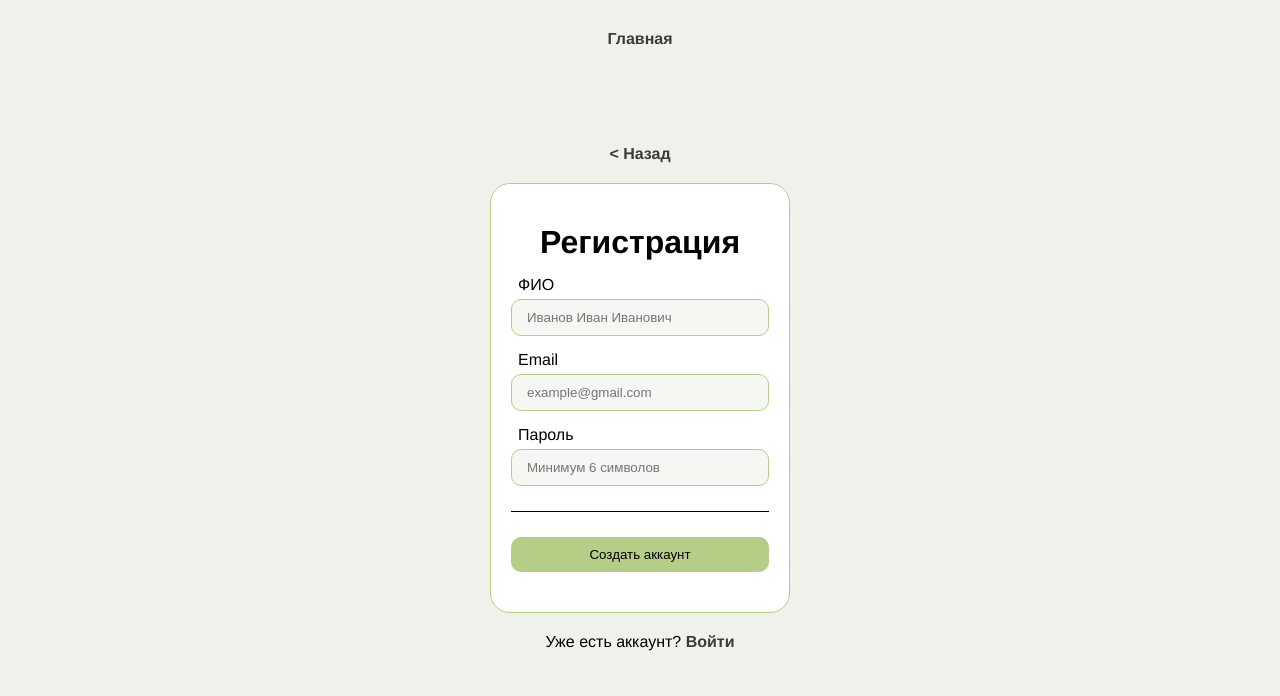
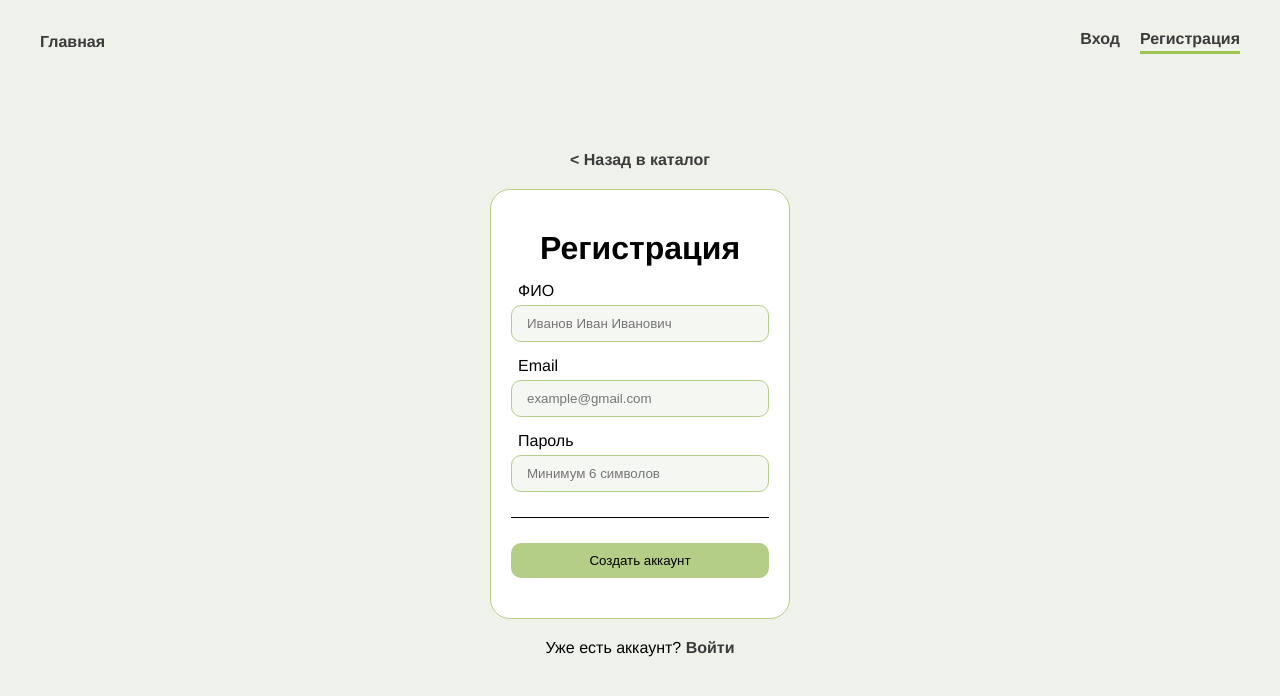
Before and after one commit to asikrr/vue_task4, a Vue app: page /signup in a window 1280 px wide. Shown: the top 696 px of the page. Built offline with nearby package versions, Linux system fonts and the light colour scheme.

Commit message:
navigation design improved

```diff
--- a/src/App.vue
+++ b/src/App.vue
@@ -1,10 +1,23 @@
 <template>
+  <div class="wrapper">
     <nav>
+      <div class="nav-links">
         <router-link to="/">Главная</router-link>
         <router-link v-if="isAuthenticated" to="/cart">Корзина</router-link>
         <router-link v-if="isAuthenticated" to="/orders">Оформленные заказы</router-link>
+      </div>
+      <div class="nav-auth">
+        <div v-if="!isLoggedIn">
+          <router-link to="/login">Вход</router-link>
+          <router-link to="/signup">Регистрация</router-link>
+        </div>
+        <div v-else>
+          <button @click="logout" class="danger-button">Выйти</button>
+        </div>
+      </div>
     </nav>
     <router-view/>
+  </div>
 </template>
 
 <style>
@@ -25,8 +38,28 @@ body {
   text-align: center;
 }
 
+.wrapper {
+  max-width: 1200px;
+  margin: auto;
+  display: flex;
+  flex-direction: column;
+}
+
 nav {
-  padding: 30px;
+  padding: 30px 0;
+  display: flex;
+  align-items: center;
+  justify-content: space-between;
+}
+
+.nav-links {
+  display: flex;
+  gap: 20px;
+}
+
+.nav-auth > div {
+  display: flex;
+  gap: 20px;
 }
 
 a {
@@ -43,6 +76,27 @@ nav a.router-link-exact-active {
   border-bottom: 3px solid #9cc54f;
   padding-bottom: 3px;
 }
+
+button {
+  cursor: pointer;
+  border: none;
+  border-radius: 10px;
+  padding: 10px 15px;
+}
+
+button:hover {
+  transform: scale(1.05);
+  transition: 0.3s;
+}
+
+.danger-button {
+  background-color: #c96e6e;
+}
+
+.danger-button:hover {
+  background-color: #b63c3c;
+  color: #fff;
+}
 </style>
 
 <script>
@@ -50,7 +104,15 @@ export default {
   computed: {
     isAuthenticated() {
       return this.$store.getters.isAuthenticated;
+    },
+    isLoggedIn() {
+      return this.$store.getters.isAuthenticated;
     }
   },
+  methods: {
+    async logout() {
+      await this.$store.dispatch('LOGOUT');
+    }
+  }
 };
 </script>
--- a/src/components/Login.vue
+++ b/src/components/Login.vue
@@ -1,6 +1,6 @@
 <template>
     <div class="login-container">
-        <router-link to="/">&lt; Назад</router-link>
+        <router-link to="/">&lt; Назад в каталог</router-link>
         <form class="login-form" @submit.prevent="login">
             <h1>Вход</h1>
 
--- a/src/components/Signup.vue
+++ b/src/components/Signup.vue
@@ -1,6 +1,6 @@
 <template>
   <div class="register-container">
-    <router-link to="/">&lt; Назад</router-link>
+    <router-link to="/">&lt; Назад в каталог</router-link>
     <form @submit.prevent="submitRegister" class="register-form">
       <h1>Регистрация</h1>
       <p v-if="error" class="error-message">{{ error }}</p>
--- a/src/views/CartView.vue
+++ b/src/views/CartView.vue
@@ -1,7 +1,7 @@
 <template>
   <section class="cart-container">
+    <router-link to="/">&lt Назад в каталог</router-link>
     <h1>Корзина</h1>
-    <router-link to="/">&lt Назад</router-link>
     <div v-if="$store.getters.cartItems.length === 0">
       <p>Корзина пуста</p>
     </div>
--- a/src/views/HomeView.vue
+++ b/src/views/HomeView.vue
@@ -1,15 +1,5 @@
 <template>
   <div class="wrapper">
-    <div>
-      <div v-if="!isLoggedIn">
-        <router-link to="/login">Вход</router-link>
-        <router-link to="/signup">Регистрация</router-link>
-      </div>
-      <div v-else>
-        <button @click="logout" class="danger-button">Выйти</button>
-      </div>
-    </div>
-
     <h1>Каталог товаров</h1>
     <div class="product-catalog">
       <ProductCard
@@ -49,15 +39,6 @@
     transition: 0.3s;
     background-color: #9cc54f;
   }
-
-  .danger-button {
-    background-color: #c96e6e;
-  }
-
-  .danger-button:hover {
-    background-color: #b63c3c;
-    color: #fff;
-  }
 </style>
 
 <script>
@@ -72,13 +53,7 @@ export default {
   data() {
     return {
       products: [],
-      isLoading: true
     };
-  },
-  computed: {
-    isLoggedIn() {
-      return this.$store.getters.isAuthenticated;
-    }
   },
   async mounted() {
     try {
@@ -87,14 +62,6 @@ export default {
     catch (error) {
       console.error(error);
     }
-    finally {
-      this.isLoading = false;
-    }
   },
-  methods: {
-    async logout() {
-      await this.$store.dispatch('LOGOUT');
-    }
-  }
 };
 </script>
--- a/src/views/OrdersView.vue
+++ b/src/views/OrdersView.vue
@@ -1,7 +1,7 @@
 <template>
   <section class="orders-view-container">
+    <router-link to="/">&lt; Назад в каталог</router-link>
     <h1>Оформленные заказы</h1>
-    <router-link to="/">&lt; Назад</router-link>
 
     <div v-if="ordersList.length === 0">
       <p>Список заказов пуст</p>
```
Lines whose indentation alone changed are shown as unchanged.
